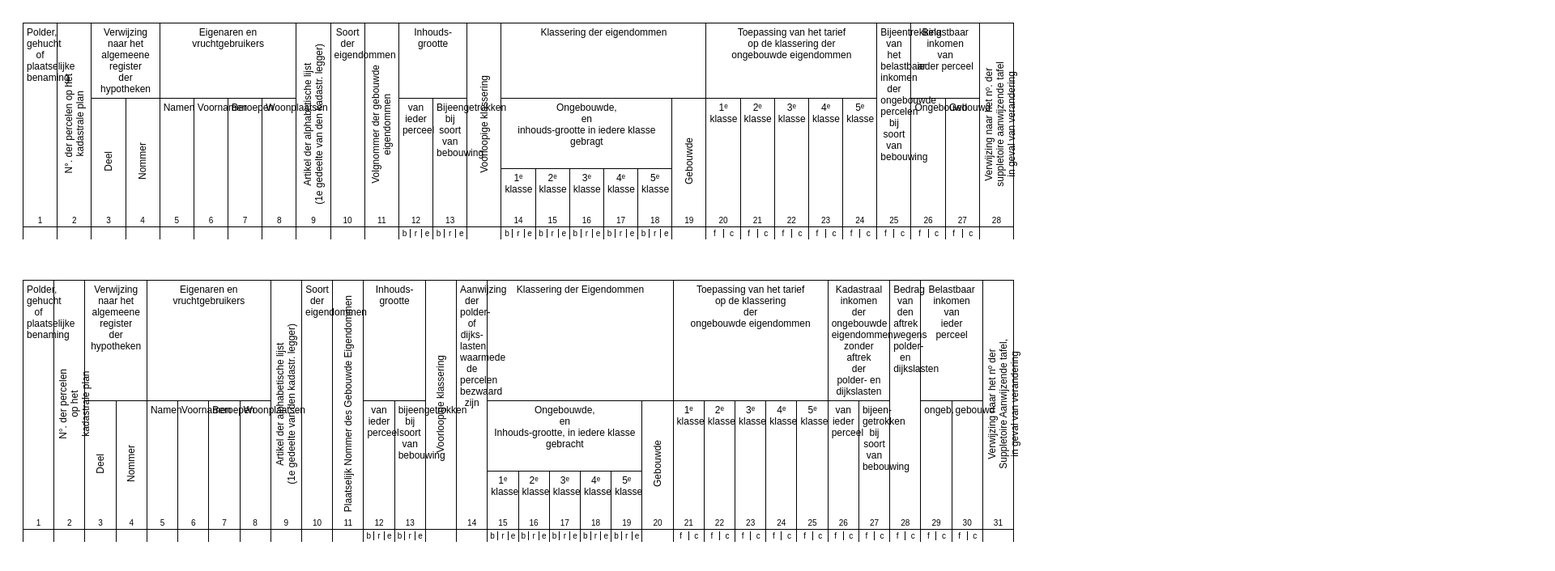
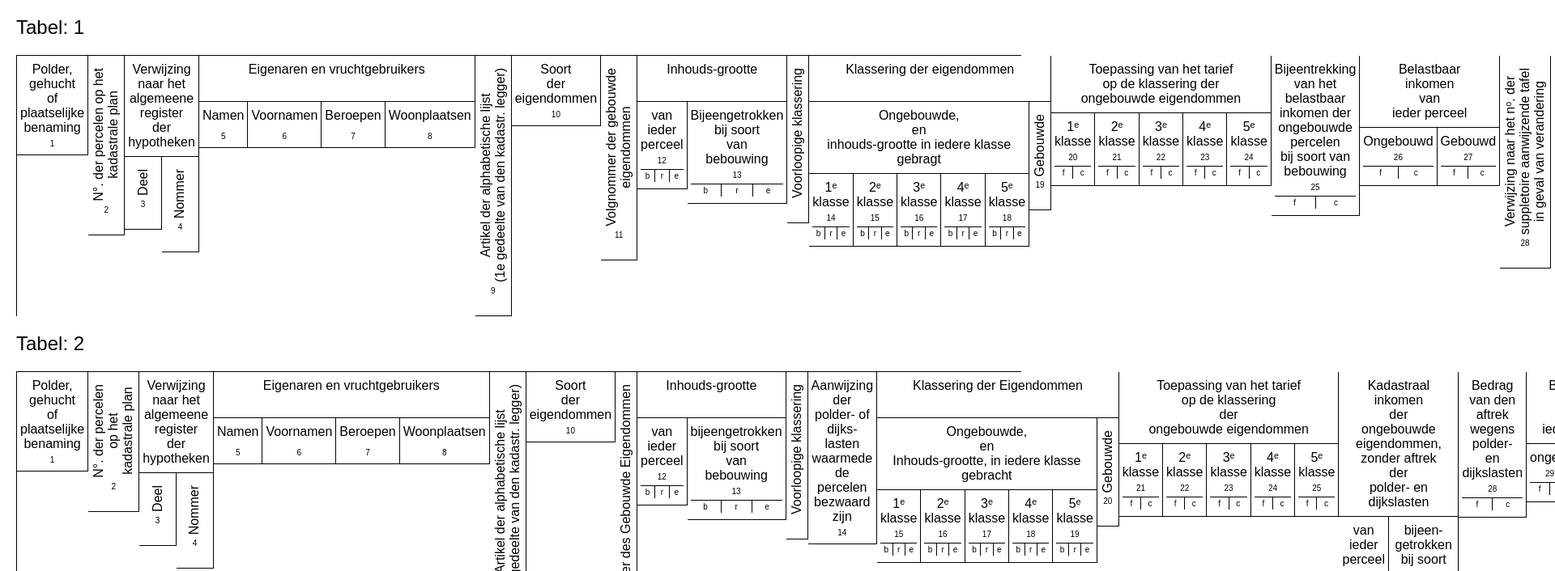
Before and after one commit to tvermaut/table-headers, a plain HTML site: page index.html in a window 1280 px wide. Shown: the top 706 px of the page at 81% size, 1920 px wide, since content can reach past the window. Drawn offline with Linux system fonts and the light colour scheme.

Commit message:
update naar flex

```diff
--- a/script.js
+++ b/script.js
@@ -16,110 +16,95 @@ async function init() {
     container.innerHTML = '';
 
     for (const tableId in tablesMap) {
-        container.appendChild(generateTable(tablesMap[tableId], tableId));
+        const wrapper = document.createElement('div');
+        wrapper.className = 'header-container';
+
+        // Bouw de boom
+        const roots = buildTree(tablesMap[tableId]);
+
+        roots.forEach(root => {
+            wrapper.appendChild(renderNode(root, tablesMap[tableId]));
+        });
+
+        const title = document.createElement('h2');
+        title.style.fontWeight = 'normal';
+        title.textContent = `Tabel: ${tableId}`;
+        container.appendChild(title);
+        container.appendChild(wrapper);
     }
 }
 
-function generateTable(items, tableId) {
+function buildTree(items) {
+    // Sorteer op logische volgorde
     const sorted = items.sort((a, b) => (a['logische volgorde'] || "").localeCompare(b['logische volgorde'] || "", undefined, {numeric: true}));
 
-    const table = document.createElement('table');
-    const thead = document.createElement('thead');
+    // Alleen de bovenste laag (AA zonder punten of laagste segment)
+    const roots = sorted.filter(item => {
+        const code = item['logische volgorde'] || "";
+        return !sorted.some(other => code.startsWith(other['logische volgorde'] + "."));
+    });
+    return roots;
+}
 
-    const depths = sorted.map(i => (i['logische volgorde'] || "").split('.').length);
-    const maxDepth = Math.max(...depths);
+function renderNode(node, allItems) {
+    const group = document.createElement('div');
+    group.className = 'column-group';
 
-    // Helper om bladeren te tellen
-    function countLeaves(parentCode) {
-        const descendants = sorted.filter(i => (i['logische volgorde'] || "").startsWith(parentCode + "."));
-        if (descendants.length === 0) return 1;
-        return sorted.filter(i => {
-            const c = i['logische volgorde'] || "";
-            return c.startsWith(parentCode + ".") && !sorted.some(o => (o['logische volgorde'] || "").startsWith(c + "."));
-        }).length || 1;
+    const cell = document.createElement('div');
+    cell.className = 'header-cell';
+
+    const code = node['logische volgorde'] || "";
+    const isVertical = node['verticaal'] === true;
+
+    // Titel (met <br/> support)
+    const titleSpan = document.createElement('span');
+    titleSpan.innerHTML = node['titel'] || node['lbl'] || '';
+    if (isVertical) {
+        titleSpan.className = 'vertical-text';
+        cell.classList.add('has-vertical');
+    }
+    cell.appendChild(titleSpan);
+
+    // Zoek kinderen
+    const children = allItems.filter(i => {
+        const iCode = i['logische volgorde'] || "";
+        return iCode.startsWith(code + ".") && iCode.split('.').length === code.split('.').length + 1;
+    });
+
+    if (children.length === 0) {
+        // Dit is een leaf node: voeg volgorde lbl toe
+        const lbl = document.createElement('div');
+        lbl.className = 'volgorde-lbl';
+        lbl.textContent = node['volgorde lbl'] || '';
+        cell.appendChild(lbl);
+
+        // Voeg sub-segmentatie toe (b|r|e of f|c)
+        const subType = node['sub']?.id;
+        if (subType === 1351 || subType === 1352) {
+            const subCont = document.createElement('div');
+            subCont.className = 'sub-container';
+            const letters = subType === 1351 ? ['b', 'r', 'e'] : ['f', 'c'];
+            letters.forEach(l => {
+                const div = document.createElement('div');
+                div.className = 'sub-item';
+                div.textContent = l;
+                subCont.appendChild(div);
+            });
+            cell.appendChild(subCont);
+        }
+        group.appendChild(cell);
+    } else {
+        // Groeps-node
+        group.appendChild(cell);
+        const childrenWrapper = document.createElement('div');
+        childrenWrapper.className = 'children-container';
+        children.forEach(child => {
+            childrenWrapper.appendChild(renderNode(child, allItems));
+        });
+        group.appendChild(childrenWrapper);
     }
 
-    // 1. De Reguliere Header Lagen
-    for (let d = 1; d <= maxDepth; d++) {
-        const tr = document.createElement('tr');
-        const levelItems = sorted.filter(i => (i['logische volgorde'] || "").split('.').length === d);
-
-        levelItems.forEach(item => {
-            const th = document.createElement('th');
-            const titleText = item['titel'] || item['lbl'] || '';
-            const isVertical = item['verticaal'] === true; // Check de nieuwe boolean kolom
-
-            // Gebruik een container span voor de tekst
-            const titleSpan = document.createElement('span');
-            titleSpan.innerHTML = titleText;
-
-            if (isVertical) {
-                titleSpan.className = 'vertical-text';
-                th.classList.add('has-vertical');
-            }
-
-            th.appendChild(titleSpan);
-
-            const code = item['logische volgorde'] || "";
-
-            // Volgorde LBL onderin (alleen bij leaf nodes of op het laagste niveau van dit item)
-            const isLeaf = !sorted.some(other => (other['logische volgorde'] || "").startsWith(code + "."));
-            if (isLeaf) {
-                const lbl = document.createElement('span');
-                lbl.className = 'volgorde-lbl';
-                lbl.textContent = item['volgorde lbl'] || '';
-                th.appendChild(lbl);
-            }
-
-            const leaves = countLeaves(code);
-            if (leaves > 1) th.colSpan = leaves;
-            if (isLeaf && d < maxDepth) th.rowSpan = (maxDepth - d) + 1;
-
-            tr.appendChild(th);
-        });
-        thead.appendChild(tr);
-    }
-
-    // 2. De Extra Sub-rij (b|r|e of f|c)
-    const subTr = document.createElement('tr');
-    subTr.className = 'sub-row';
-
-    // We lopen alleen langs de leaf-nodes om de sub-verdeling te maken
-    const leafNodes = sorted.filter(i => !sorted.some(other => (other['logische volgorde'] || "").startsWith((i['logische volgorde'] || "") + ".")));
-
-    leafNodes.forEach(item => {
-        const th = document.createElement('th');
-        const subType = item['sub']?.id; // 1351 = b|r|e, 1352 = f|c
-
-        const container = document.createElement('div');
-        container.className = 'sub-split-container';
-
-        if (subType === 1351) {
-            ['b', 'r', 'e'].forEach(letter => {
-                const div = document.createElement('div');
-                div.className = 'sub-split-item';
-                div.textContent = letter;
-                container.appendChild(div);
-            });
-        } else if (subType === 1352) {
-            ['f', 'c'].forEach(letter => {
-                const div = document.createElement('div');
-                div.className = 'sub-split-item';
-                div.textContent = letter;
-                container.appendChild(div);
-            });
-        } else {
-            // Lege cel als er geen sub-selectie is
-            container.innerHTML = '&nbsp;';
-        }
-
-        th.appendChild(container);
-        subTr.appendChild(th);
-    });
-
-    thead.appendChild(subTr);
-    table.appendChild(thead);
-    return table;
+    return group;
 }
 
 window.onload = init;
--- a/style.css
+++ b/style.css
@@ -1,72 +1,79 @@
 body {
     font-family: sans-serif;
     color: #000;
-    background-color: #fff;
-    padding: 20px;
+    margin: 20px;
 }
 
-table {
+.header-container {
+    display: flex; /* Horizontale uitlijning van de hoofdkolommen */
     width: 100%;
-    border-collapse: collapse;
-    margin-bottom: 50px;
-    table-layout: fixed;
+    border-top: 1px solid #000;
+    border-left: 1px solid #000;
 }
 
-th {
-    border: 1px solid #000;
-    padding: 4px;
-    font-weight: normal;
-    font-size: 12px;
-    text-align: center;
-    vertical-align: top; /* Tekst van de titel bovenin */
-    position: relative;
-    height: 45px; /* Geef de cellen wat ruimte */
+.column-group {
+    display: flex;
+    flex-direction: column;
+    flex-grow: 1; /* Zorgt dat groepen de ruimte vullen */
+    min-width: min-content; /* Optimaliseert breedte op basis van inhoud */
 }
 
-/* De kleine waarde onderin de header cel */
-.volgorde-lbl {
-    display: block;
-    font-size: 10px;
-    position: absolute;
-    bottom: 2px;
-    left: 0;
-    right: 0;
+.header-cell {
+    border-right: 1px solid #000;
+    border-bottom: 1px solid #000;
+    padding: 8px 4px;
     text-align: center;
+    position: relative;
+    display: flex;
+    flex-direction: column;
+    justify-content: flex-start;
+    min-height: 40px;
 }
 
-/* De speciale sub-rij */
-.sub-row th {
-    height: auto;
-    padding: 2px 0;
-    font-size: 10px;
-    border-bottom: none; /* De gevraagde 'geen bottom-line' */
-}
-
-.sub-split-container {
-    display: flex;
-    width: 100%;
-}
-
-.sub-split-item {
-    flex: 1;
-    text-align: center;
-    border-right: 1px solid #000;
-}
-
-.sub-split-item:last-child {
-    border-right: none;
+/* Verticale tekst handling */
+.has-vertical {
+    padding-top: 15px;
+    padding-bottom: 25px; /* Ruimte voor volgorde-lbl */
 }
 
 .vertical-text {
     writing-mode: vertical-rl;
-    transform: rotate(180deg); /* Zorgt dat tekst van onder naar boven leest (tegen de klok in) */
+    transform: rotate(180deg);
     white-space: nowrap;
-    margin: 10px auto;
+    margin: 0 auto;
     display: inline-block;
 }
 
-/* Zorg dat cellen met verticale tekst hoog genoeg kunnen worden */
-th.has-vertical {
-    height: 150px; /* Pas dit aan naar de lengte van je titels */
-    vertical-align: middle;
+/* De onderste label waarde */
+.volgorde-lbl {
+    font-size: 10px;
+    margin-top: auto; /* Duwt het naar de bodem van de cel */
+    padding-top: 5px;
 }
+
+/* Sub-segmenten onderaan de leaf-nodes */
+.sub-container {
+    display: flex;
+    width: 100%;
+    border-top: 1px solid #000;
+    margin-top: 5px;
+}
+
+.sub-item {
+    flex: 1;
+    font-size: 10px;
+    padding: 2px 0;
+    border-right: 1px solid #000;
+}
+
+.sub-item:last-child {
+    border-right: none;
+}
+
+/* Container voor kinderen van een groep */
+.children-container {
+    display: flex;
+    flex-direction: row;
+    width: 100%;
+    flex-grow: 1;
+}
```
